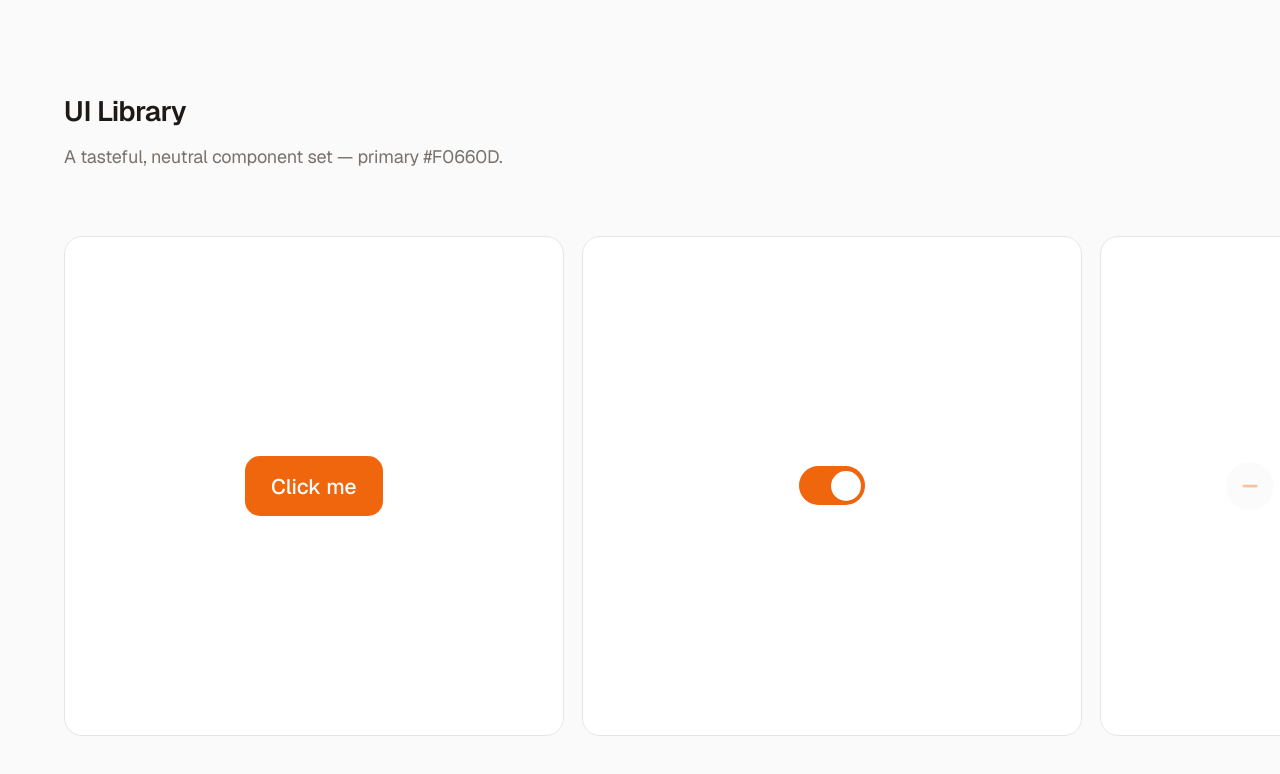
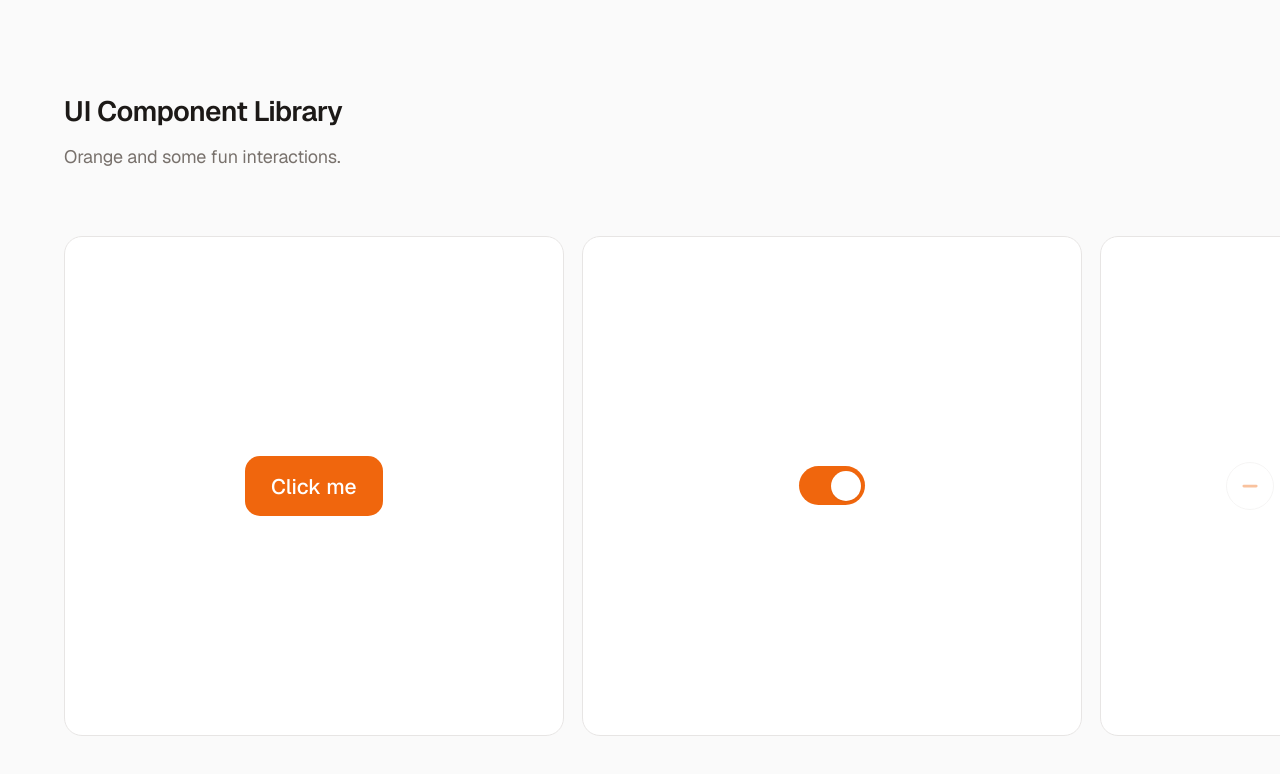
Before and after one commit to deepp2905/ui-library, a Next.js app: page / in a window 1280 px wide. Shown: the top 774 px of the page. Built offline with nearby package versions, Linux system fonts and the light colour scheme.

Commit message:
bg color changed in counter buttons

```diff
--- a/src/app/page.tsx
+++ b/src/app/page.tsx
@@ -58,9 +58,9 @@ function Showcase() {
   return (
     <main className={styles.page}>
       <header className={styles.hero}>
-        <h1 className={styles.heroTitle}>UI Library</h1>
+        <h1 className={styles.heroTitle}>UI Component Library</h1>
         <p className={styles.heroSub}>
-          A tasteful, neutral component set — primary #F0660D.
+          Orange and some fun interactions.
         </p>
       </header>
 
--- a/src/components/Counter/Counter.module.css
+++ b/src/components/Counter/Counter.module.css
@@ -13,17 +13,17 @@
   justify-content: center;
   width: 48px;
   height: 48px;
-  border: none;
+  border: 1px solid var(--color-border);
   border-radius: var(--c-radius-pill);
-  background: var(--color-surface-sunken);
+  background: var(--color-surface);
   color: var(--color-primary);
   line-height: 1;
   cursor: pointer;
 }
 
 .btn:hover:not(:disabled) {
-  background: var(--color-surface-sunken-hover, var(--color-surface-sunken));
   color: var(--color-primary-hover);
+  border-color: var(--color-border-strong, var(--color-border));
 }
 
 .btn:disabled {
```
